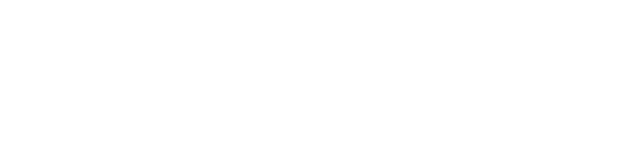
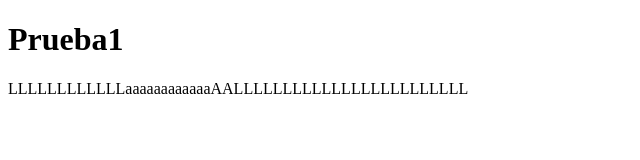
Before and after one commit to 3nDx/portfolio3ndx, a plain HTML site: page index.html in a window 1280 px wide. Shown: the whole page, without its empty margins (0-640 px from the left). Drawn offline with Linux system fonts and the light colour scheme.

Commit message:
updated index

```diff
--- a/index.html
+++ b/index.html
@@ -1,2 +1,9 @@
 <!DOCTYPE html>
 <html>
+
+    <body>
+        <h1>Prueba1</h1>
+            <p>LLLLLLLLLLLLaaaaaaaaaaaaAALLLLLLLLLLLLLLLLLLLLLLLL</p>
+    </body>
+
+</html>
```
